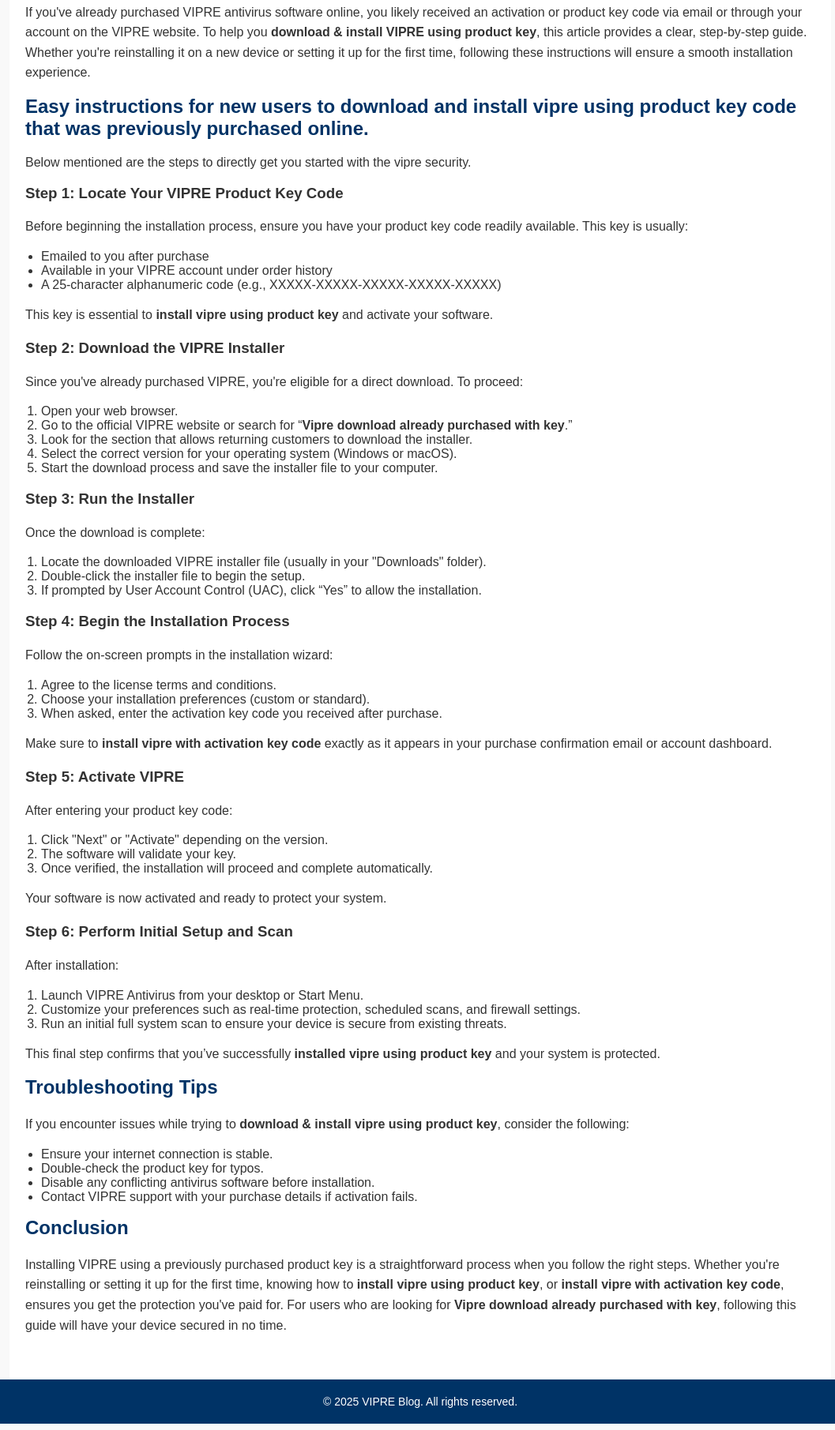
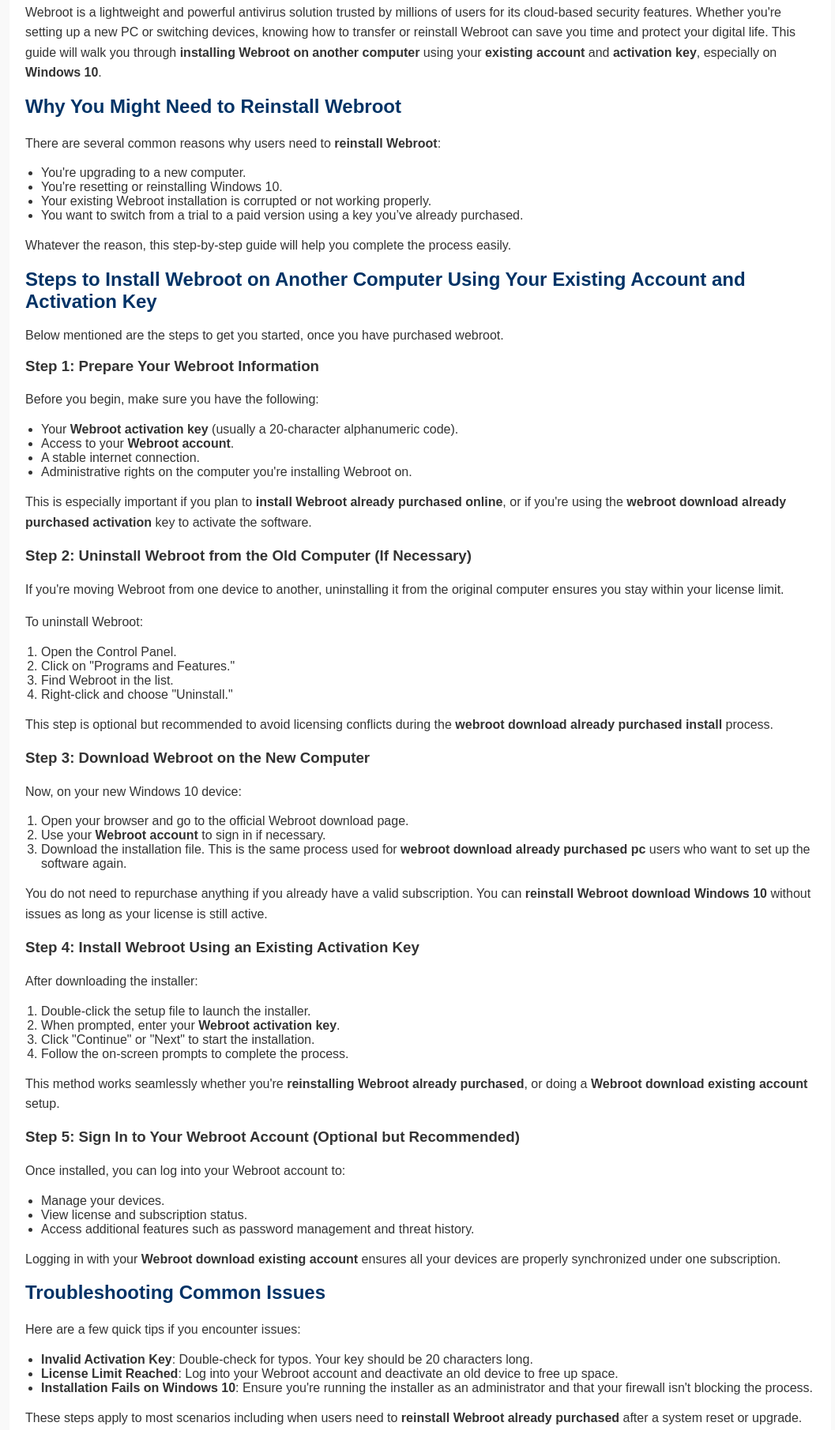
Before and after one commit to webrootuser/webrootuser.github.io, a plain HTML site: page index.html in a window 1280 px wide. Shown: the part 192-2003 px from the top of the page at 79% size, without its empty margins (108-1165 px from the left). Drawn offline with Linux system fonts and the light colour scheme.

Commit message:
Update index.html

```diff
--- a/index.html
+++ b/index.html
@@ -4,7 +4,7 @@
     <meta charset="UTF-8">
     <meta name="viewport" content="width=device-width, initial-scale=1.0">
     <meta name="msvalidate.01" content="C49E36B78750F57FF10DE13279028CBC" />
-    <title>Main instructions to download and install vipre using product key code that was previously purchased online</title>
+    <title>How to Install Webroot on Another Computer: Reinstall or Download with an Existing Account and Activation Key for Windows 11 and 10</title>
     <style>
         body {
             font-family: Arial, sans-serif;
@@ -84,86 +84,113 @@
 <body>
 
     <header>
-        <div class="logo">VIPRE Blog</div>
+        <div class="logo">Webroot Blog</div>
 
     </header>
     <div class="container">
-        <h1><b>Main Instructions to Download and Install VIPRE Using Product Key Code That Was Previously Purchased Online</b></h1>
-        <p>If you've already purchased VIPRE antivirus software online, you likely received an activation or product key code via email or through your account on the VIPRE website. To help you <strong>download &amp; install VIPRE using product key</strong>, this article provides a clear, step-by-step guide. Whether you're reinstalling it on a new device or setting it up for the first time, following these instructions will ensure a smooth installation experience.</p>
 
-        <h2>Easy instructions for new users to download and install vipre using product key code that was previously purchased online. </h2>
+        <h1>How to Install Webroot on Another Computer: Reinstall or Download with an Existing Account and Activation Key for Windows 10</h1>
 
-        Below mentioned are the steps to directly get you started with the vipre security.
+    <p>Webroot is a lightweight and powerful antivirus solution trusted by millions of users for its cloud-based security features. Whether you're setting up a new PC or switching devices, knowing how to transfer or reinstall Webroot can save you time and protect your digital life. This guide will walk you through <strong>installing Webroot on another computer</strong> using your <strong>existing account</strong> and <strong>activation key</strong>, especially on <strong>Windows 10</strong>.</p>
 
-        <h3>Step 1: Locate Your VIPRE Product Key Code</h3>
-        <p>Before beginning the installation process, ensure you have your product key code readily available. This key is usually:</p>
+    <h2>Why You Might Need to Reinstall Webroot</h2>
+
+    <p>There are several common reasons why users need to <strong>reinstall Webroot</strong>:</p>
     <ul>
-            <li>Emailed to you after purchase</li>
-            <li>Available in your VIPRE account under order history</li>
-            <li>A 25-character alphanumeric code (e.g., XXXXX-XXXXX-XXXXX-XXXXX-XXXXX)</li>
+        <li>You're upgrading to a new computer.</li>
+        <li>You're resetting or reinstalling Windows 10.</li>
+        <li>Your existing Webroot installation is corrupted or not working properly.</li>
+        <li>You want to switch from a trial to a paid version using a key you’ve already purchased.</li>
     </ul>
-        <p>This key is essential to <strong>install vipre using product key</strong> and activate your software.</p>
 
-        <h3>Step 2: Download the VIPRE Installer</h3>
-        <p>Since you've already purchased VIPRE, you're eligible for a direct download. To proceed:</p>
+    <p>Whatever the reason, this step-by-step guide will help you complete the process easily.</p>
+
+<h2> Steps to Install Webroot on Another Computer Using Your Existing Account and Activation Key </h2>
+
+Below mentioned are the steps to get you started, once you have purchased webroot.
+
+    <h3>Step 1: Prepare Your Webroot Information</h3>
+
+    <p>Before you begin, make sure you have the following:</p>
+    <ul>
+        <li>Your <strong>Webroot activation key</strong> (usually a 20-character alphanumeric code).</li>
+        <li>Access to your <strong>Webroot account</strong>.</li>
+        <li>A stable internet connection.</li>
+        <li>Administrative rights on the computer you're installing Webroot on.</li>
+    </ul>
+
+    <p>This is especially important if you plan to <strong>install Webroot already purchased online</strong>, or if you're using the <strong>webroot download already purchased activation</strong> key to activate the software.</p>
+
+    <h3>Step 2: Uninstall Webroot from the Old Computer (If Necessary)</h3>
+
+    <p>If you're moving Webroot from one device to another, uninstalling it from the original computer ensures you stay within your license limit.</p>
+
+    <p>To uninstall Webroot:</p>
     <ol>
-            <li>Open your web browser.</li>
-            <li>Go to the official VIPRE website or search for “<strong>Vipre download already purchased with key</strong>.”</li>
-            <li>Look for the section that allows returning customers to download the installer.</li>
-            <li>Select the correct version for your operating system (Windows or macOS).</li>
-            <li>Start the download process and save the installer file to your computer.</li>
+        <li>Open the Control Panel.</li>
+        <li>Click on "Programs and Features."</li>
+        <li>Find Webroot in the list.</li>
+        <li>Right-click and choose "Uninstall."</li>
     </ol>
 
-        <h3>Step 3: Run the Installer</h3>
-        <p>Once the download is complete:</p>
+    <p>This step is optional but recommended to avoid licensing conflicts during the <strong>webroot download already purchased install</strong> process.</p>
+
+    <h3>Step 3: Download Webroot on the New Computer</h3>
+
+    <p>Now, on your new Windows 10 device:</p>
     <ol>
-            <li>Locate the downloaded VIPRE installer file (usually in your "Downloads" folder).</li>
-            <li>Double-click the installer file to begin the setup.</li>
-            <li>If prompted by User Account Control (UAC), click “Yes” to allow the installation.</li>
+        <li>Open your browser and go to the official Webroot download page.</li>
+        <li>Use your <strong>Webroot account</strong> to sign in if necessary.</li>
+        <li>Download the installation file. This is the same process used for <strong>webroot download already purchased pc</strong> users who want to set up the software again.</li>
     </ol>
 
-        <h3>Step 4: Begin the Installation Process</h3>
-        <p>Follow the on-screen prompts in the installation wizard:</p>
+    <p>You do not need to repurchase anything if you already have a valid subscription. You can <strong>reinstall Webroot download Windows 10</strong> without issues as long as your license is still active.</p>
+
+    <h3>Step 4: Install Webroot Using an Existing Activation Key</h3>
+
+    <p>After downloading the installer:</p>
     <ol>
-            <li>Agree to the license terms and conditions.</li>
-            <li>Choose your installation preferences (custom or standard).</li>
-            <li>When asked, enter the activation key code you received after purchase.</li>
+        <li>Double-click the setup file to launch the installer.</li>
+        <li>When prompted, enter your <strong>Webroot activation key</strong>.</li>
+        <li>Click "Continue" or "Next" to start the installation.</li>
+        <li>Follow the on-screen prompts to complete the process.</li>
     </ol>
-        <p>Make sure to <strong>install vipre with activation key code</strong> exactly as it appears in your purchase confirmation email or account dashboard.</p>
 
-        <h3>Step 5: Activate VIPRE</h3>
-        <p>After entering your product key code:</p>
-        <ol>
-            <li>Click "Next" or "Activate" depending on the version.</li>
-            <li>The software will validate your key.</li>
-            <li>Once verified, the installation will proceed and complete automatically.</li>
-        </ol>
-        <p>Your software is now activated and ready to protect your system.</p>
+    <p>This method works seamlessly whether you're <strong>reinstalling Webroot already purchased</strong>, or doing a <strong>Webroot download existing account</strong> setup.</p>
 
-        <h3>Step 6: Perform Initial Setup and Scan</h3>
-        <p>After installation:</p>
-        <ol>
-            <li>Launch VIPRE Antivirus from your desktop or Start Menu.</li>
-            <li>Customize your preferences such as real-time protection, scheduled scans, and firewall settings.</li>
-            <li>Run an initial full system scan to ensure your device is secure from existing threats.</li>
-        </ol>
-        <p>This final step confirms that you’ve successfully <strong>installed vipre using product key</strong> and your system is protected.</p>
+    <h3>Step 5: Sign In to Your Webroot Account (Optional but Recommended)</h3>
 
-        <h2>Troubleshooting Tips</h2>
-        <p>If you encounter issues while trying to <strong>download &amp; install vipre using product key</strong>, consider the following:</p>
+    <p>Once installed, you can log into your Webroot account to:</p>
     <ul>
-            <li>Ensure your internet connection is stable.</li>
-            <li>Double-check the product key for typos.</li>
-            <li>Disable any conflicting antivirus software before installation.</li>
-            <li>Contact VIPRE support with your purchase details if activation fails.</li>
+        <li>Manage your devices.</li>
+        <li>View license and subscription status.</li>
+        <li>Access additional features such as password management and threat history.</li>
     </ul>
 
+    <p>Logging in with your <strong>Webroot download existing account</strong> ensures all your devices are properly synchronized under one subscription.</p>
+
+    <h2>Troubleshooting Common Issues</h2>
+
+    <p>Here are a few quick tips if you encounter issues:</p>
+    <ul>
+        <li><strong>Invalid Activation Key</strong>: Double-check for typos. Your key should be 20 characters long.</li>
+        <li><strong>License Limit Reached</strong>: Log into your Webroot account and deactivate an old device to free up space.</li>
+        <li><strong>Installation Fails on Windows 10</strong>: Ensure you're running the installer as an administrator and that your firewall isn't blocking the process.</li>
+    </ul>
+
+    <p>These steps apply to most scenarios including when users need to <strong>reinstall Webroot already purchased</strong> after a system reset or upgrade.</p>
+
     <h2>Conclusion</h2>
-        <p>Installing VIPRE using a previously purchased product key is a straightforward process when you follow the right steps. Whether you're reinstalling or setting it up for the first time, knowing how to <strong>install vipre using product key</strong>, or <strong>install vipre with activation key code</strong>, ensures you get the protection you've paid for. For users who are looking for <strong>Vipre download already purchased with key</strong>, following this guide will have your device secured in no time.</p>
+
+    <p><strong>Reinstalling or installing Webroot on another computer</strong> doesn’t have to be a hassle. As long as you have your <strong>activation key</strong> and access to your <strong>Webroot account</strong>, you can easily complete the <strong>Webroot download already purchased install</strong> process on <strong>Windows 10</strong>. Whether you're dealing with a new device or replacing a corrupted installation, following these steps ensures your system stays protected.</p>
+
+    <p>Remember, with Webroot's flexible licensing, you can <strong>install Webroot already purchased online</strong> without needing to buy another subscription—just use your existing account and activation code.</p>
+
+
         </div>
 
     <footer>
-        &copy; 2025 VIPRE Blog. All rights reserved.
+        &copy; 2025 Webroot Blog. All rights reserved.
     </footer>
 
 </body>
```
Lines whose indentation alone changed are shown as unchanged.
